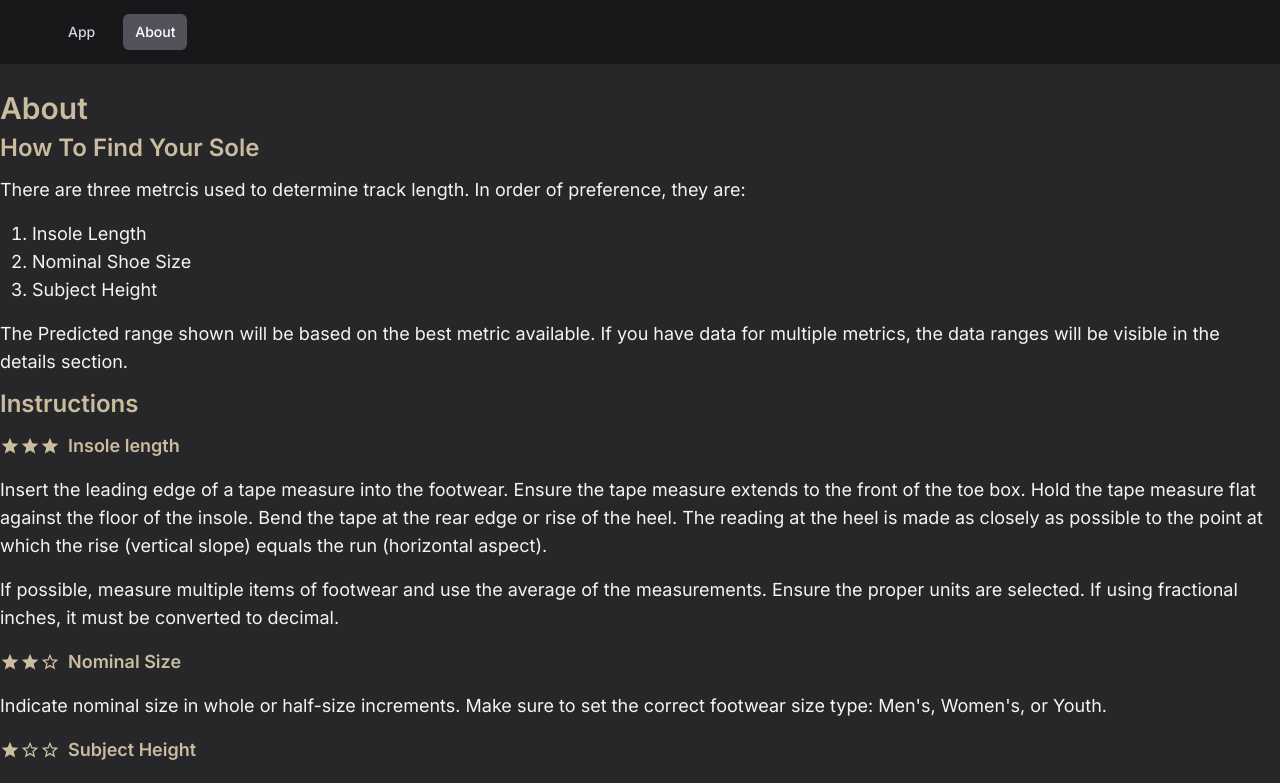
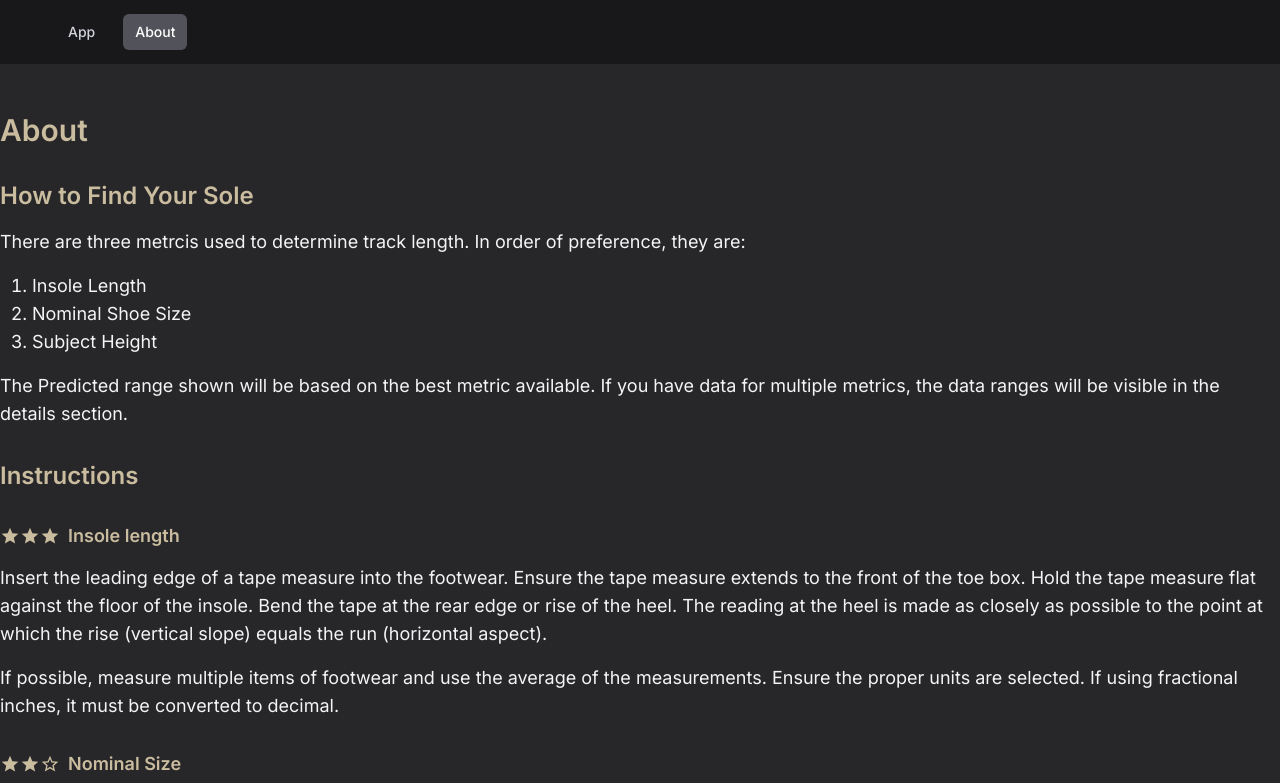
Before and after one commit to briancohan/solesearcher, a Next.js app: page /about in a window 1280 px wide. Shown: the top 783 px of the page. Built offline with nearby package versions, Linux system fonts and the light colour scheme.

Commit message:
add Header component

```diff
--- a/package.json
+++ b/package.json
@@ -23,6 +23,7 @@
     "postcss": "8.4.24",
     "react": "18.2.0",
     "react-dom": "18.2.0",
+    "tailwind-merge": "^1.13.2",
     "tailwindcss": "3.3.2",
     "typescript": "5.1.3"
   },
--- /dev/null
+++ b/src/app/Header.tsx
@@ -0,0 +1,18 @@
+import { twMerge } from 'tailwind-merge'
+
+interface HeaderProps {
+  as: 'h1' | 'h2' | 'h3' | 'h4' | 'h5' | 'h6'
+  children: React.ReactNode
+  className?: string
+}
+
+const Header: React.FC<HeaderProps> = ({ as, className, children, ...props }) => {
+  const Tag = as as keyof JSX.IntrinsicElements
+  return (
+    <Tag className={twMerge('font-semibold leading-6 text-sole-tan mt-4', className)} {...props}>
+      {children}
+    </Tag>
+  )
+}
+
+export default Header
--- a/src/app/about/page.tsx
+++ b/src/app/about/page.tsx
@@ -1,4 +1,5 @@
 import Rating from '@/app/Rating'
+import Header from '@/app/Header'
 
 export const metadata = {
     title: 'About - Sole Searcher',
@@ -27,11 +28,9 @@ const people = [
 export default function About() {
     return (
         <div className='flex flex-col gap-4'>
-      <h1 className='text-3xl font-semibold leading-6 text-sole-tan'>About</h1>
+            <Header as='h1' className='text-3xl'>About</Header>
 
-      <h2 className='text-2xl font-semibold leading-6 text-sole-tan' id='help-modal-title'>
-        How To Find Your Sole
-      </h2>
+            <Header as='h2' className='text-2xl'>How to Find Your Sole</Header>
             <p>There are three metrcis used to determine track length. In order of preference, they are:</p>
             <ol className='mx-auto ml-8 list-decimal'>
                 <li>Insole Length</li>
@@ -43,14 +42,10 @@ export default function About() {
                 data ranges will be visible in the details section.
             </p>
 
-      <h2 className='text-2xl font-semibold leading-6 text-sole-tan'>Instructions</h2>
+            <Header as='h2' className='text-2xl'>Instructions</Header>
 
-      <h3 className='flex items-center font-semibold text-sole-tan'>
-        <span className='mr-2'>
-          <Rating stars={3} />
-        </span>
-        Insole length
-      </h3>
+            <Header as='h3' className="flex items-center gap-2"><Rating stars={3} />Insole length
+            </Header>
             <p>
                 Insert the leading edge of a tape measure into the footwear. Ensure the tape measure extends to the front of the
                 toe box. Hold the tape measure flat against the floor of the insole. Bend the tape at the rear edge or rise of
@@ -62,29 +57,21 @@ export default function About() {
                 are selected. If using fractional inches, it must be converted to decimal.
             </p>
 
-      <h3 className='flex items-center font-semibold text-sole-tan'>
-        <span className='mr-2'>
-          <Rating stars={2} />
-        </span>
-        Nominal Size
-      </h3>
+            <Header as='h3' className="flex items-center gap-2"><Rating stars={2} />Nominal Size
+            </Header>
             <p>
                 Indicate nominal size in whole or half-size increments. Make sure to set the correct footwear size type:
                 Men&apos;s, Women&apos;s, or Youth.
             </p>
 
-      <h3 className='flex items-center font-semibold text-sole-tan'>
-        <span className='mr-2'>
-          <Rating stars={1} />
-        </span>
-        Subject Height
-      </h3>
+            <Header as='h3' className="flex items-center gap-2"><Rating stars={1} />Subject Height
+            </Header>
             <p>
                 Indicate the subject&apos;s height. Make sure to set the correct measurement units and the subjects sex at
                 birth. (The correlations for track length are based on geneitcs rather than gender identity.)
             </p>
 
-      <h2 className='text-2xl font-semibold leading-6 text-sole-tan'>Credits</h2>
+            <Header as='h2' className="text-2xl">Credits</Header>
             <table className='table-auto'>
                 <tbody>
                     {people.map((person) => {
```
Also changed, not shown: 1 other file (tests, documents, lock files or other folders). Lines whose indentation alone changed are shown as unchanged.
